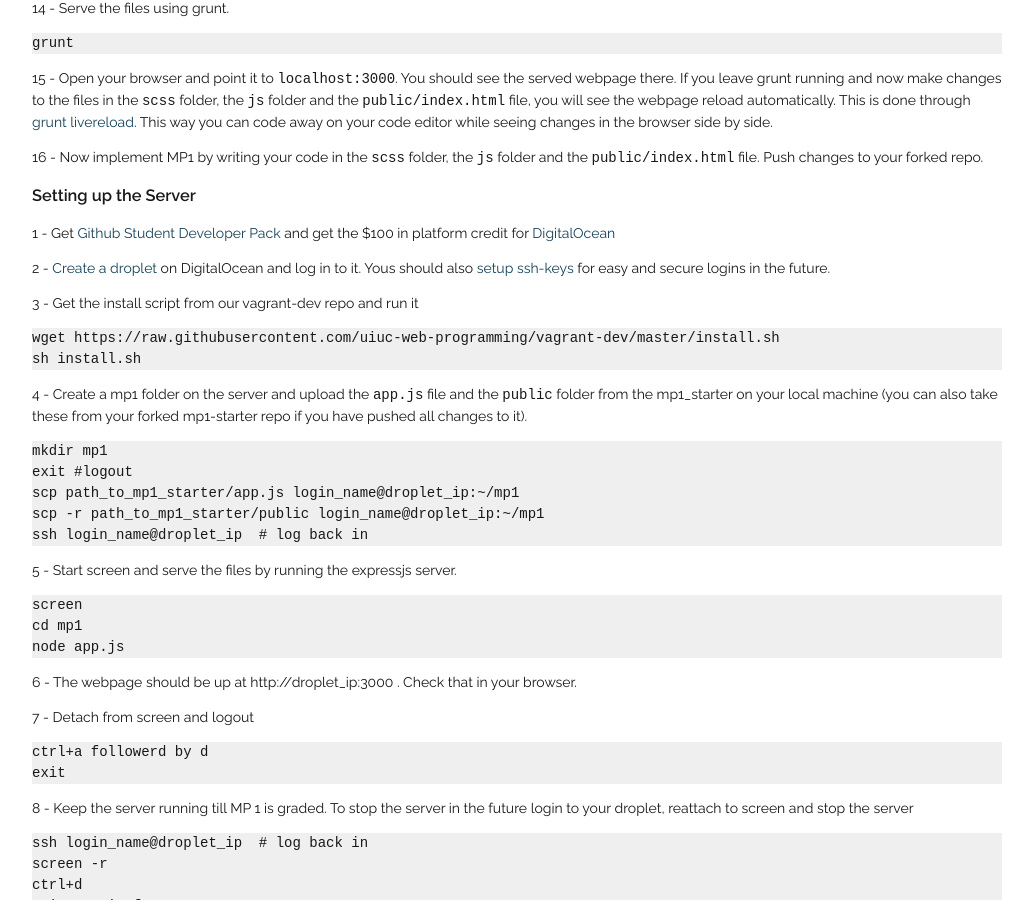
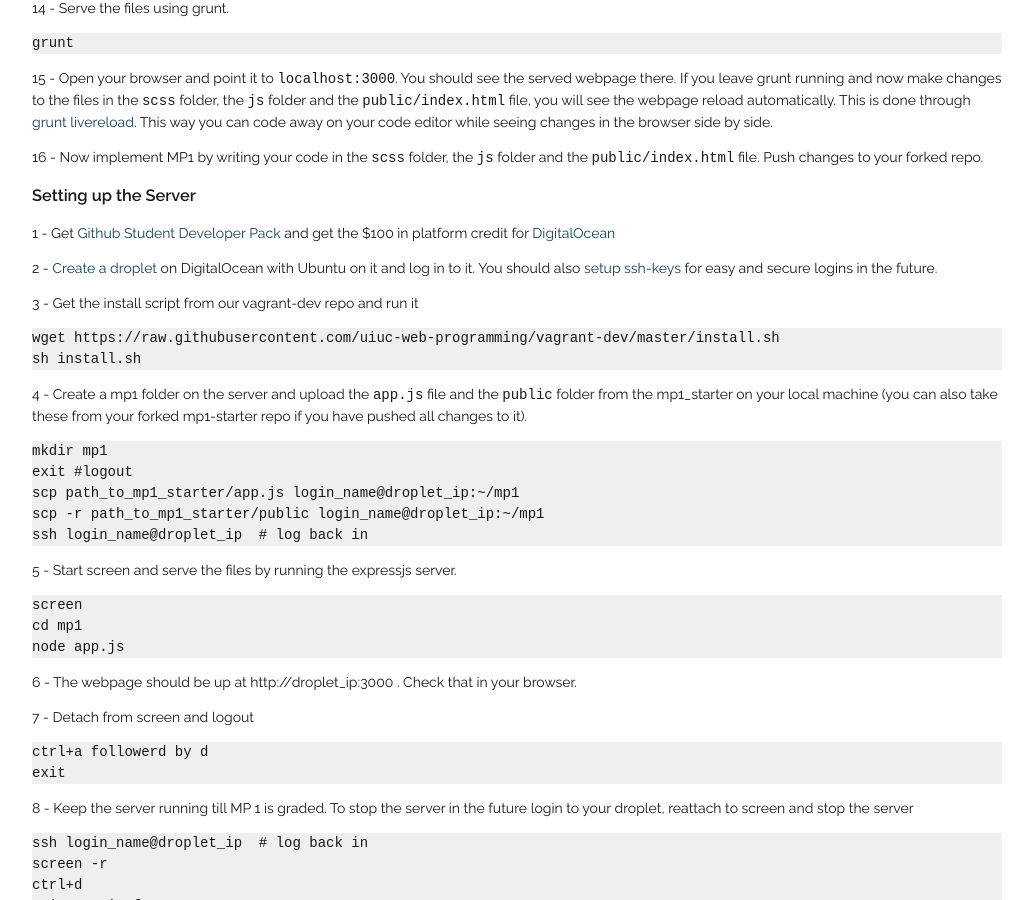
Before and after one commit to biplabdeka/fa2016, a Jekyll site: the page built from _posts/2015-1-28-Lab-1.md, in a window 1280 px wide and 900 px high, scrolled down 1476 px. Shown: the whole window, without its empty margins (123-1156 px from the left). Built offline with Jekyll 4.4.1, drawn with Linux system fonts in a browser that asks for light colours; nearby versions of some CDN libraries; Markdown is read by kramdown in place of the engine named in the settings.

Commit message:
Update 2015-1-28-Lab-1.md

```diff
--- a/_posts/2015-1-28-Lab-1.md
+++ b/_posts/2015-1-28-Lab-1.md
@@ -86,7 +86,7 @@ grunt
 
 1 - Get [Github Student Developer Pack](https://education.github.com/pack) and get the $100 in platform credit for [DigitalOcean](https://www.digitalocean.com/)
 
-2 - [Create a droplet](https://www.digitalocean.com/community/tutorials/how-to-create-your-first-digitalocean-droplet-virtual-server) on DigitalOcean and log in to it. Yous should also [setup ssh-keys](https://www.digitalocean.com/community/tutorials/how-to-set-up-ssh-keys--2) for easy and secure logins in the future.
+2 - [Create a droplet](https://www.digitalocean.com/community/tutorials/how-to-create-your-first-digitalocean-droplet-virtual-server) on DigitalOcean with Ubuntu on it and log in to it. You should also [setup ssh-keys](https://www.digitalocean.com/community/tutorials/how-to-set-up-ssh-keys--2) for easy and secure logins in the future.
 
 3 - Get the install script from our vagrant-dev repo and run it
 
```
